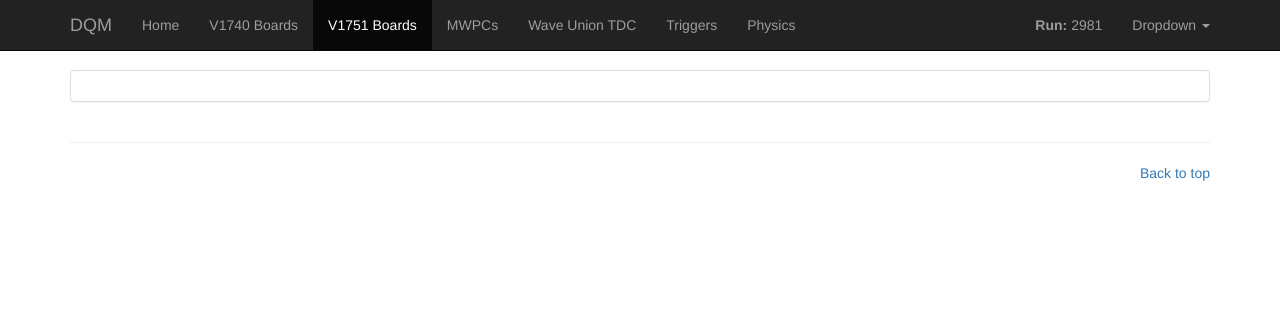
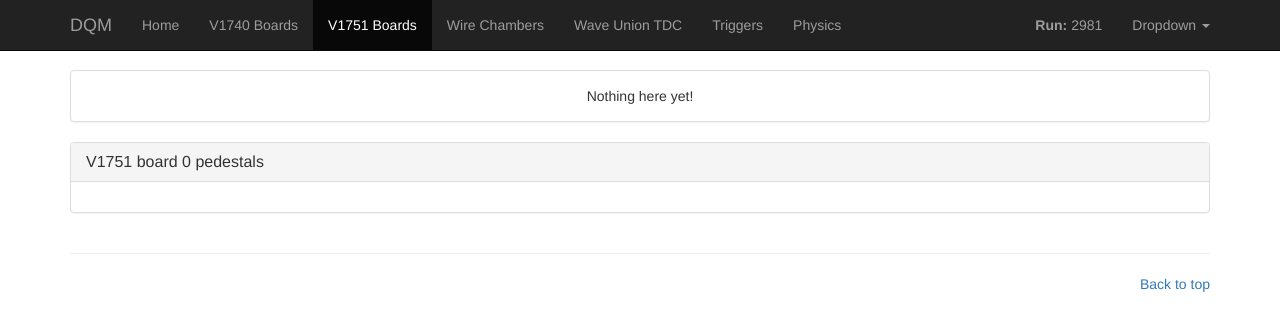
Before and after one commit to lariat/dqm, a Flask app: page /v1751 in a window 1280 px wide. Shown: the top 331 px of the page. Run offline with Flask 2, Linux system fonts and the light colour scheme; some libraries are stand-ins or nearby versions.

Commit message:
Added placeholders and updated base layout.

```diff
--- a/dqm/templates/base.html
+++ b/dqm/templates/base.html
@@ -2,7 +2,7 @@
     ('/', 'index', 'Home'),
     ('/v1740', 'v1740', 'V1740 Boards'),
     ('/v1751', 'v1751', 'V1751 Boards'),
-    ('/mwpc', 'mwpc', 'MWPCs'),
+    ('/mwpc', 'mwpc', 'Wire Chambers'),
     ('/wut', 'wut', 'Wave Union TDC'),
     ('/triggers', 'triggers', 'Triggers'),
     ('/physics', 'physics', 'Physics'),
--- a/dqm/templates/v1740.html
+++ b/dqm/templates/v1740.html
@@ -6,7 +6,8 @@
     <div class="container">
 
       <div class="panel panel-default">
-        <div class="panel-body">
+        <div class="panel-body text-center">
+          Nothing here yet!
           <div id="v1740-histograms"></div>
         </div>
       </div>
--- a/dqm/templates/v1751.html
+++ b/dqm/templates/v1751.html
@@ -6,8 +6,25 @@
     <div class="container">
 
       <div class="panel panel-default">
-        <div class="panel-body">
+        <div class="panel-body text-center">
+          Nothing here yet!
           <div id="v1751-histograms"></div>
+        </div>
+      </div>
+
+      <div class="panel panel-default">
+        <div class="panel-heading">
+          <h3 class="panel-title">V1751 board 0 pedestals</h3>
+        </div>
+        <div class="panel-body text-center">
+          <div id="v1751-board-0-channel-0-pedestal-histogram"></div>
+          <div id="v1751-board-0-channel-1-pedestal-histogram"></div>
+          <div id="v1751-board-0-channel-2-pedestal-histogram"></div>
+          <div id="v1751-board-0-channel-3-pedestal-histogram"></div>
+          <div id="v1751-board-0-channel-4-pedestal-histogram"></div>
+          <div id="v1751-board-0-channel-5-pedestal-histogram"></div>
+          <div id="v1751-board-0-channel-6-pedestal-histogram"></div>
+          <div id="v1751-board-0-channel-7-pedestal-histogram"></div>
         </div>
       </div>
 
@@ -16,7 +33,7 @@
 {% include 'scripts.html' %}
 
     {#
-    <script src="{{ url_for('static', filename='js/v1751.js') }}"></script>
+    <script src="{{ url_for('static', filename='js/v1751-pedestal-histograms.js') }}"></script>
     #}
 
 {% endblock %}
--- a/dqm/templates/wut.html
+++ b/dqm/templates/wut.html
@@ -6,7 +6,8 @@
     <div class="container">
 
       <div class="panel panel-default">
-        <div class="panel-body">
+        <div class="panel-body text-center">
+          Nothing here yet!
           <div id="wut-histograms"></div>
         </div>
       </div>
```
